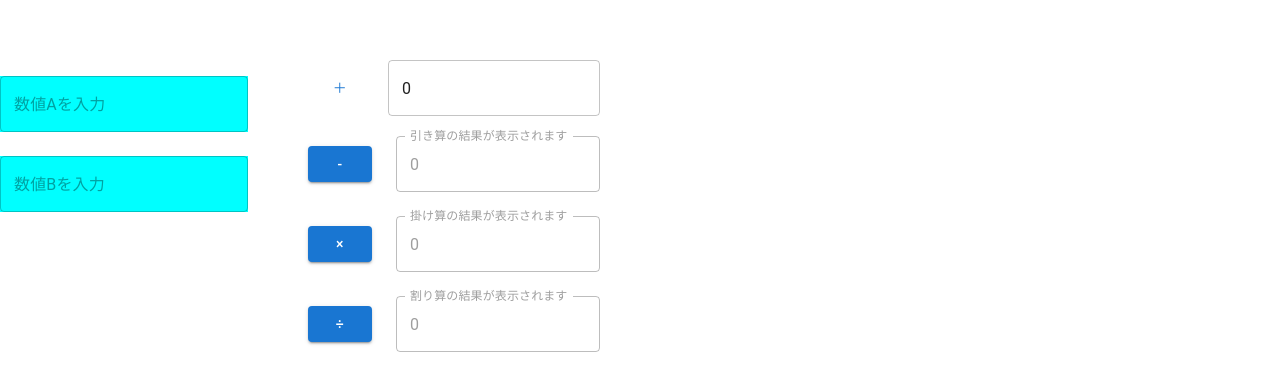
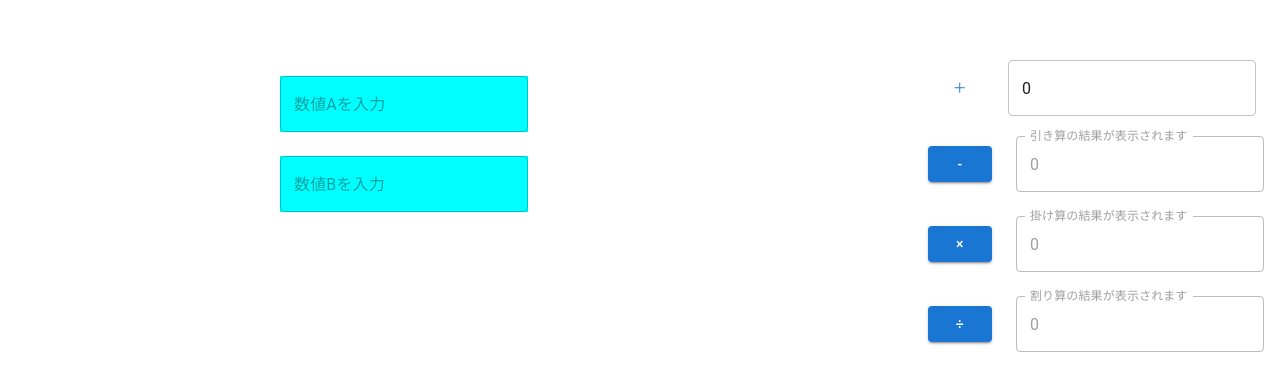
Before and after one commit to JouhouGikenGit/TypeScriptGit, a React (Vite) app in the folder Application/: page / in a window 1280 px wide. Shown: the part 194-584 px from the top of the page. Built offline with nearby package versions, Linux system fonts and the light colour scheme.

Commit message:
15:35 更新App

```diff
--- a/Application/src/App.tsx
+++ b/Application/src/App.tsx
@@ -1,22 +1,30 @@
-import React, { useState } from 'react';
+import { useState } from 'react';
 import { TextField, Button, Grid, Box } from '@mui/material';
 import CalTanabe from './tanabe.tsx';
 import CalTakazawa from './takazawa.tsx';
 import { Kitami } from './kitami.tsx';
-
 
 function App() {
   const [inputA, setInputA] = useState<number>(0);
   const [inputB, setInputB] = useState<number>(0);
 
   return (
-    <><Grid container spacing={2}>
-      <Grid item lg={6}>
     <Box
       display="flex"
       flexDirection="column"
-        alignItems="flex-start"
-        justifyContent="flex-start"
+      alignItems="center"
+      justifyContent="center"
+      height="100vh"
+    >
+      <Grid container spacing={50}>
+        <Grid item xl={6}     alignItems="center"
+            justifyContent="center">
+          <Box
+          marginLeft={35}
+            display="flex"
+            flexDirection="column"
+            alignItems="center"
+            justifyContent="center"
           >
             <TextField
               type="number"
@@ -36,12 +44,14 @@ function App() {
             />
           </Box>
         </Grid>
-      <Grid item lg={6}>
+        <Grid item xl={6}   alignItems="center"
+            justifyContent="center">
           <Kitami inputNum1={inputA} inputNum2={inputB} />
-      <CalTakazawa inputA={inputA} inputB={inputB}  />
+          <CalTakazawa inputA={inputA} inputB={inputB} />
           <CalTanabe inputA={inputA} inputB={inputB} />
-      </Grid></Grid>
-    </>
+        </Grid>
+      </Grid>
+    </Box>
   );
 }
 
```
Lines whose indentation alone changed are shown as unchanged.
